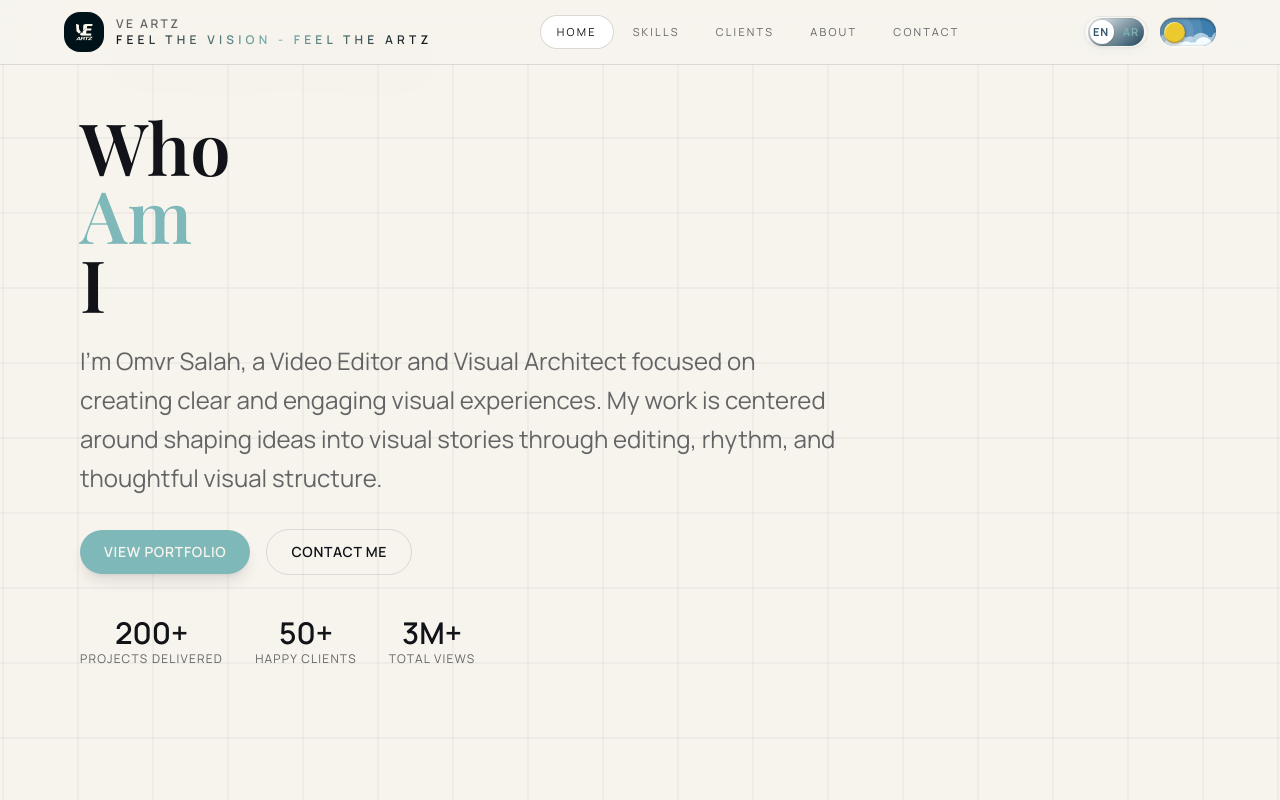
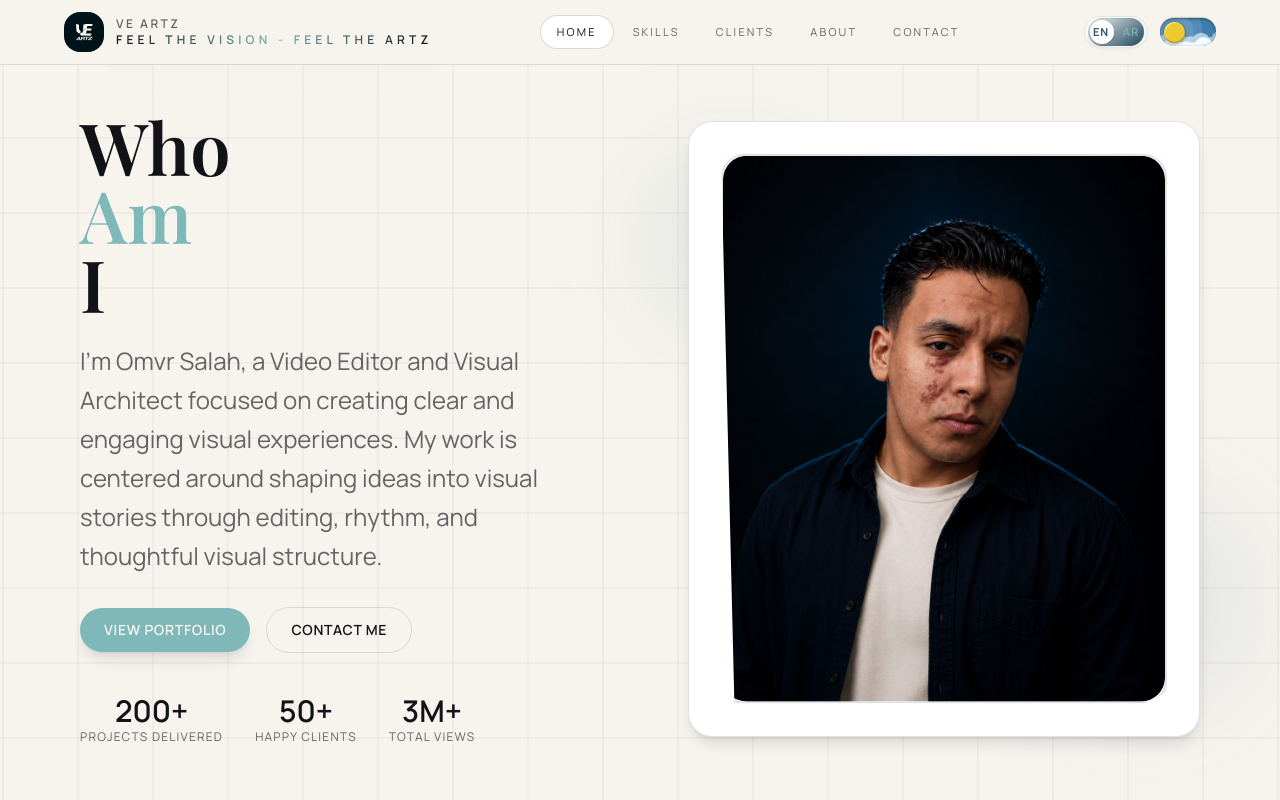
Before and after one commit to DiaaElkhouly/ve-artz, a Next.js app: page /en in a window 1280 px wide. Shown: the top 800 px of the page. Built offline with nearby package versions, Linux system fonts and the light colour scheme.

Commit message:
change omar-salah img

```diff
--- a/components/Hero.js
+++ b/components/Hero.js
@@ -23,11 +23,11 @@ export default function Hero({ lang }) {
       className="relative overflow-hidden px-4 sm:px-6 md:px-12 lg:px-16 xl:px-20 2xl:px-24 py-20 sm:py-20 md:py-24 lg:py-28"
     >
       <div
-        className={`relative z-10 grid grid-cols-1 md:grid-cols-1  gap-8 md:gap-12 lg:gap-16 xl:gap-24 items-stretch lg:items-center w-full ${isArabic ? "lg:[direction:rtl]" : "lg:[direction:ltr]"}`}
+        className={`relative z-10 grid grid-cols-1 md:grid-cols-2  gap-8 md:gap-12 lg:gap-16 xl:gap-24 items-stretch lg:items-center w-full ${isArabic ? "lg:[direction:rtl]" : "lg:[direction:ltr]"}`}
       >
         {/*change the grid-cols-1 to grid-cols-2 when add img */}
 
-        {/* <div className="hidden md:block relative lg:[direction:ltr] order-2 md:order-2">
+        <div className="hidden md:block relative lg:[direction:ltr] order-2 md:order-2">
           <div className="absolute -left-8 top-10 h-40 w-40 rounded-full bg-[color:var(--glow-1)] blur-3xl" />
           <div className="absolute -right-10 bottom-10 h-48 w-48 rounded-full bg-[color:var(--glow-2)] blur-3xl" />
 
@@ -39,7 +39,7 @@ export default function Hero({ lang }) {
               </div>
             </div>
           </div>
-        </div> */}
+        </div>
         <div
           className={`${isArabic ? "font-arabic text-right lg:[direction:ltr] order-2 md:order-1" : "order-1"}`}
         >
--- a/components/HeroImageCut.js
+++ b/components/HeroImageCut.js
@@ -30,8 +30,8 @@ export default function HeroImageCut({ className = "" }) {
       transition={{ type: "spring", stiffness: 260, damping: 18 }}
     >
       <Image
-        src="/omer-salah.jpeg"
-        alt="Omer Salah"
+        src="/omar-salah.png"
+        alt="Omar Salah"
         fill
         sizes="(max-width: 768px) 90vw, (max-width: 1024px) 45vw, 30vw"
         className="object-cover w-full h-full rounded-3xl object-center group-hover:scale-105 group-hover:blur-[1px] transition-all duration-500"
```
Also changed, not shown: public/omar-salah.png (added).
